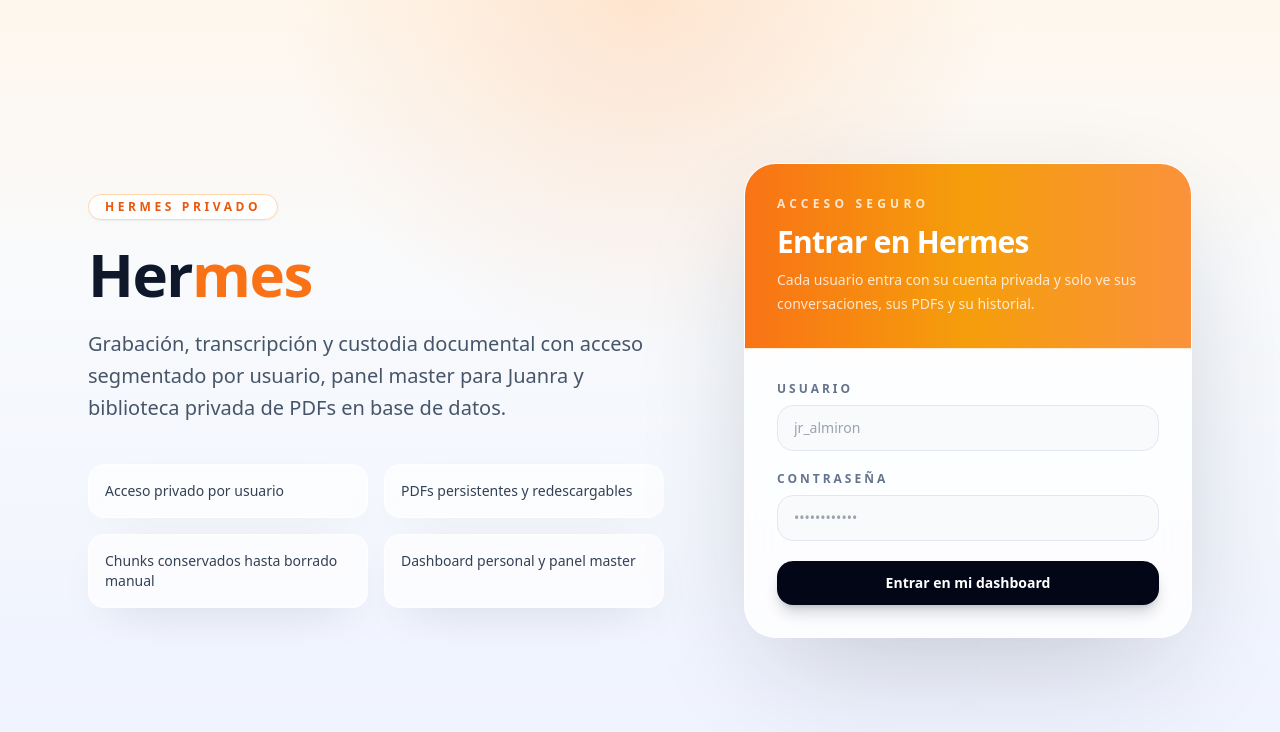
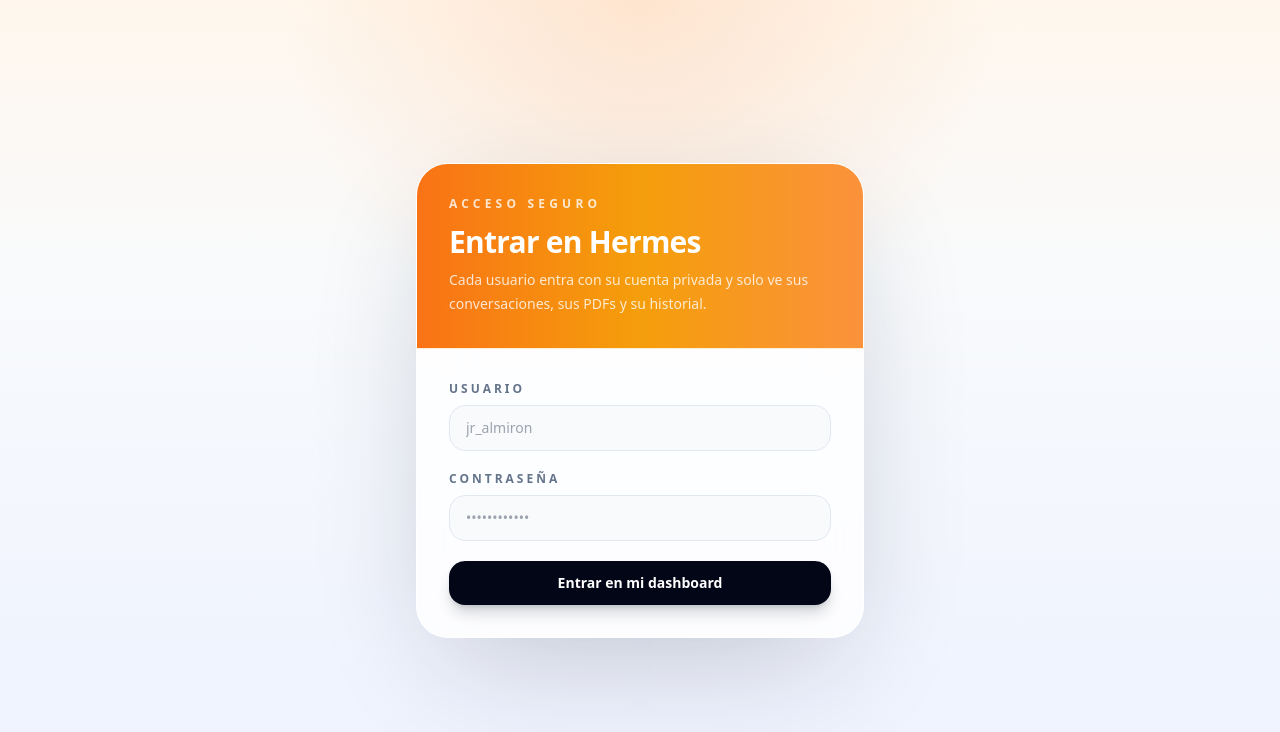
Before and after one commit to jralmiron/plaude, a Next.js app: page /login in a window 1280 px wide. Shown: the top 732 px of the page. Built offline with nearby package versions, Linux system fonts and the light colour scheme; no server answers.

Commit message:
Simplify login screen

```diff
--- a/app/login/page.tsx
+++ b/app/login/page.tsx
@@ -10,38 +10,8 @@ export default async function LoginPage() {
 
   return (
     <main className="min-h-screen bg-[radial-gradient(circle_at_top,_rgba(249,115,22,0.14),_transparent_35%),linear-gradient(180deg,#fff7ed_0%,#f8fafc_35%,#eef2ff_100%)]">
-      <div className="mx-auto flex min-h-screen max-w-6xl items-center gap-12 px-6 py-12">
-        <section className="hidden flex-1 lg:block">
-          <div className="max-w-xl">
-            <div className="mb-6 inline-flex items-center rounded-full border border-orange-200 bg-white/80 px-4 py-1 text-xs font-semibold uppercase tracking-[0.3em] text-orange-600 shadow-sm backdrop-blur">
-              Hermes privado
-            </div>
-            <h1 className="text-6xl font-black tracking-tight text-slate-900">
-              Her<span className="text-orange-500">mes</span>
-            </h1>
-            <p className="mt-6 text-xl leading-8 text-slate-600">
-              Grabación, transcripción y custodia documental con acceso segmentado por usuario,
-              panel master para Juanra y biblioteca privada de PDFs en base de datos.
-            </p>
-            <div className="mt-10 grid grid-cols-2 gap-4">
-              {[
-                'Acceso privado por usuario',
-                'PDFs persistentes y redescargables',
-                'Chunks conservados hasta borrado manual',
-                'Dashboard personal y panel master',
-              ].map((item) => (
-                <div
-                  key={item}
-                  className="rounded-2xl border border-white/70 bg-white/70 px-4 py-4 text-sm text-slate-700 shadow-[0_16px_50px_-24px_rgba(15,23,42,0.22)] backdrop-blur"
-                >
-                  {item}
-                </div>
-              ))}
-            </div>
-          </div>
-        </section>
-
-        <section className="w-full max-w-md flex-1">
+      <div className="mx-auto flex min-h-screen max-w-6xl items-center justify-center px-6 py-12">
+        <section className="w-full max-w-md">
           <LoginForm />
         </section>
       </div>
```
